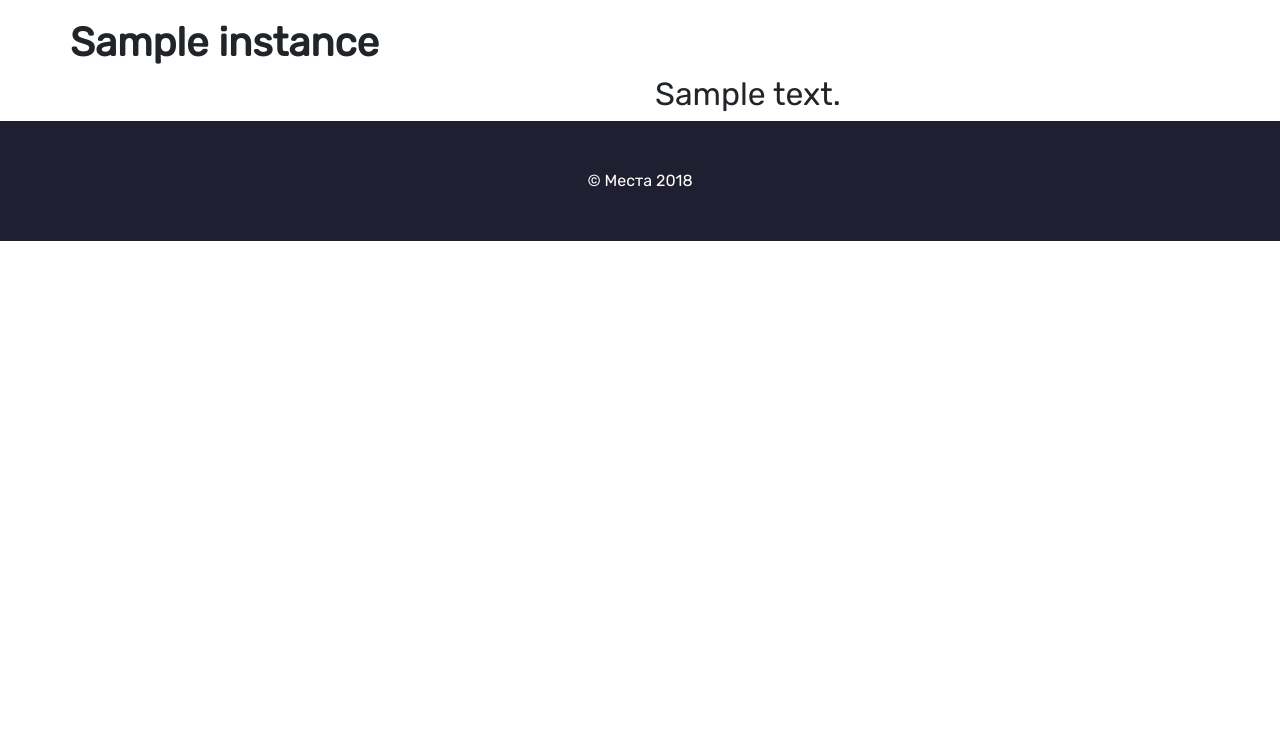
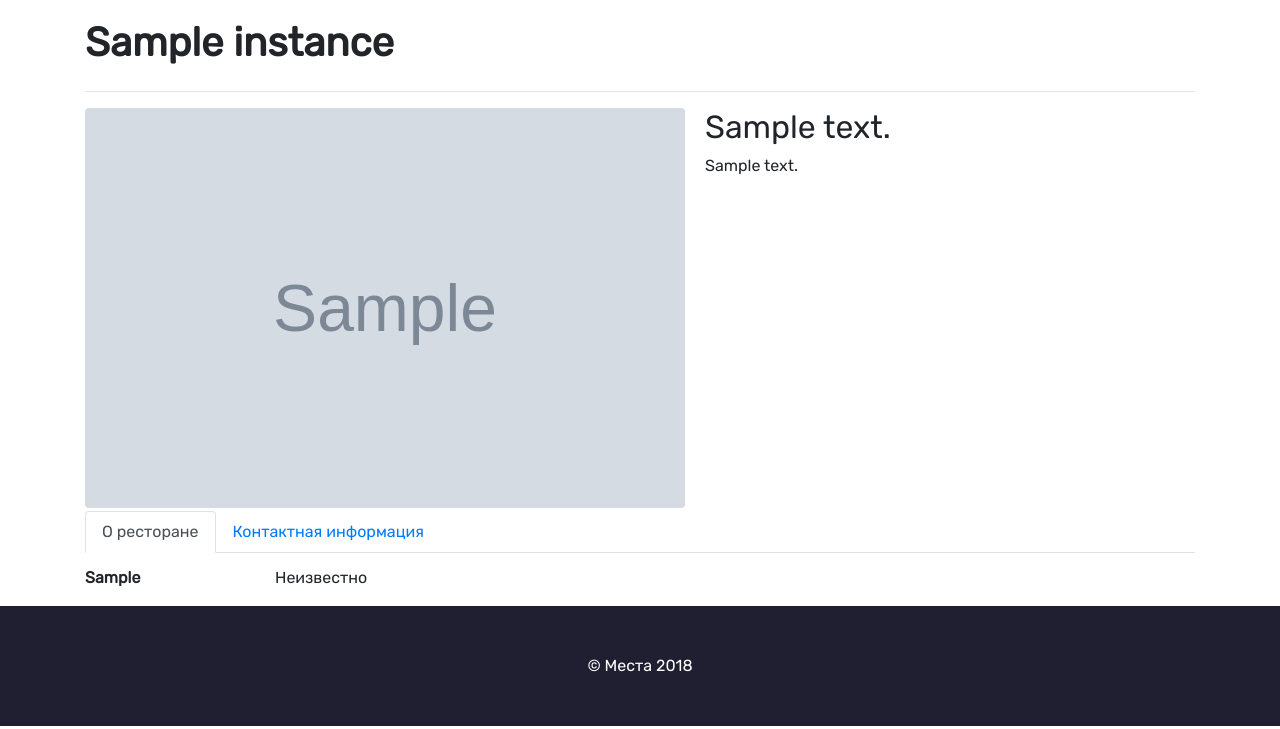
Before and after one commit to ddnovikov/mesta, a Django app: template templates/place_detail.html in a window 1280 px wide. Shown: the part 71-800 px from the top of the page. Run offline with Django 3.2, Linux system fonts and the light colour scheme; tables that the repository leaves empty hold one stand-in row (values such as "Sample post"); the template is opened without the code that fills it: values that come from a table or form of the project are taken from there, most other values are stand-ins (such as "Sample title", 1, 10 or a date in 2020); grey boxes marked "Sample" are stand-in pictures; data that the repository does not hold is empty; some libraries are stand-ins or nearby versions.

Commit message:
Place_detail fix.

```diff
--- a/places/models/place.py
+++ b/places/models/place.py
@@ -76,6 +76,22 @@ class Place(models.Model):
         return ' '.join(self.subway)
 
     @property
+    def contacts(self):
+        contacts_fields = [
+            'country',
+            'region',
+            'city',
+            'street',
+            'building_number',
+            'subway',
+            'site',
+            'telephone',
+        ]
+
+        return [(self._meta.get_field(c).verbose_name,
+                 getattr(self, c)) for c in contacts_fields if getattr(self, c) is not None]
+
+    @property
     def image_cover_url(self):
         obj = self.images.all().first()
         if obj:
--- a/places/views.py
+++ b/places/views.py
@@ -132,14 +132,8 @@ def place_detail(request, slug):
     if instance is None:
         instance = get_object_or_404(Place, slug=slug)
 
-    image = instance.images.all().first()
-
-    if image is not None:
-        image = image.image
-
     context = {
         'instance': instance,
-        'image': image,
     }
 
     return render(request, 'place_detail.html', context)
--- a/static/css/place_detail.css
+++ b/static/css/place_detail.css
@@ -1,3 +1,30 @@
+.table.table-borderless td, .table.table-borderless th {
+    border: 0 !important;
+}
+
+.table.table-borderless {
+    margin-bottom: 0px;
+}
+
+.img-d {
+    width: 600px;
+    height: 400px;
+    margin-right: 20px;
+    margin-bottom: 3px;
+}
+
+.bold-field {
+    font-weight: bold;
+}
+
+.tab-content {
+    margin-top: 13px;
+}
+
 #place-detail-main {
     margin-top: 90px;
 }
+
+#nav-tab {
+    background-color: #FFFFFF;
+}
--- a/templates/place_detail.html
+++ b/templates/place_detail.html
@@ -13,6 +13,7 @@
   <div class="container">
     <div id="place-detail-main">
       <div class="row">
+        <div class="col">
           <h1>
             {{ instance.name }}<br/>
             <small style="font-size: 20px">
@@ -21,21 +22,62 @@
               {% endif %}
             </small>
           </h1>
+        </div>
+      </div>
       <hr/>
+      <div class="row">
+        <div class="col">
+          <div id="detail-img" class="pull-left">
+            {% if instance.image_cover_url %}
+              <img class="img-fluid rounded img-d" src="{{ instance.image_cover_url }}">
+            {% endif %}
+          </div>
+
+          {% if instance.short_description %}
+            <h2>{{ instance.short_description }}</h2>
+          {% endif %}
+          {% if instance.long_description %}
+            <p>{{ instance.long_description }}</p>
+          {% endif %}
+        </div>
       </div>
       <div class="row">
         <div class="col">
-          {% if image %}
-            <img src="{{ image.url }}" class="img-fluid rounded">
-          {% endif %}
+          <nav>
+            <div class="nav nav-tabs" id="nav-tab" role="tablist">
+              <a class="nav-item nav-link active" id="nav-home-tab" data-toggle="tab" href="#nav-home" role="tab" aria-controls="nav-home" aria-selected="true">О ресторане</a>
+              <a class="nav-item nav-link" id="nav-profile-tab" data-toggle="tab" href="#nav-profile" role="tab" aria-controls="nav-profile" aria-selected="false">Контактная информация</a>
             </div>
-        <div class="col">
-          {% if instance.short_description %}
-            <h2>{{ instance.short_description }}</h2>
-          {% endif %}
+          </nav>
+          <div class="tab-content" id="nav-tabContent">
+            <div class="tab-pane fade show active" id="nav-home" role="tabpanel" aria-labelledby="nav-home-tab">
+              <div class="tab-content">
+              {% for prop in instance.about_service %}
+                <div class="row">
+                  <p class="col-sm-2 bold-field">{{ prop.0 }}</p>
+                  <div class="col-sm-10">
+                    <p>{% if prop.1 == True %}Да{% elif prop.1 == False %}Нет{% else %}Неизвестно{% endif %}</p>
+                  </div>
+                </div>
+              {% endfor %}
+              </div>
+            </div>
+            <div class="tab-pane fade" id="nav-profile" role="tabpanel" aria-labelledby="nav-profile-tab">
+              <div class="tab-content">
+                {% for prop in instance.contacts %}
+                  <div class="row">
+                    <p class="col-sm-2 bold-field">{{ prop.0 }}</p>
+                    <div class="col-sm-10">
+                      <p>{{ prop.1 }}</p>
+                    </div>
+                  </div>
+                {% endfor %}
+              </div>
             </div>
           </div>
 {#        <p>Владелец заведения: {{ instance.owner.get_full_name }}</p>#}
         </div>
       </div>
+    </div>
+  </div>
 {% endblock content %}
```
Also changed, not shown: places/models/food_service.py (+18 -2 lines). Lines whose indentation alone changed are shown as unchanged.
